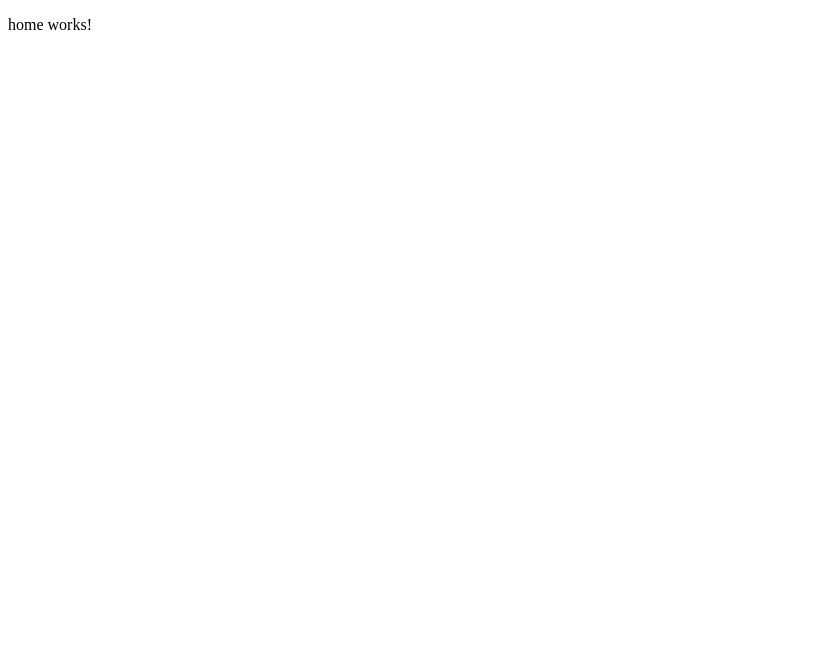
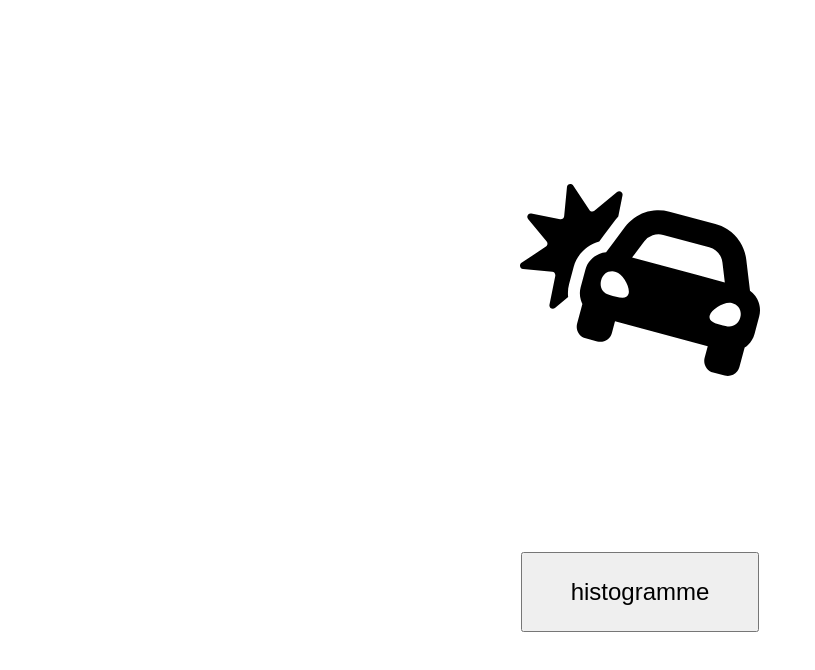
Before and after one commit to MyleeKami/accident-angular, an Angular app: page / in a window 1280 px wide. Shown: the top 670 px of the page, without its empty margins (0-815 px from the left). Built offline with nearby package versions, Linux system fonts and the light colour scheme.

Commit message:
ajout hist

```diff
--- a/src/app/route/histo/histo.component.html
+++ b/src/app/route/histo/histo.component.html
@@ -1,2 +1 @@
-<img src="assets/logo.svg" alt="Logo accident de la route">
-<button>histogramme</button>
+histo works!
--- a/src/app/route/home/home.component.html
+++ b/src/app/route/home/home.component.html
@@ -1 +1,2 @@
-<p>home works!</p>
+<img src="assets/logo.svg" alt="Logo accident de la route">
+<button routerLink='/histo'>histogramme</button>
--- a/src/app/route/home/home.component.scss
+++ b/src/app/route/home/home.component.scss
@@ -0,0 +1,17 @@
+:host{
+    display: flex;
+    flex-flow: column;
+    align-items: center;
+    height: 100vh;
+    justify-content: space-evenly;
+}
+
+img {
+    width: 15em;
+}
+
+button{
+    padding: 1em 2em;
+    font-size : 1.5em
+
+}
```
